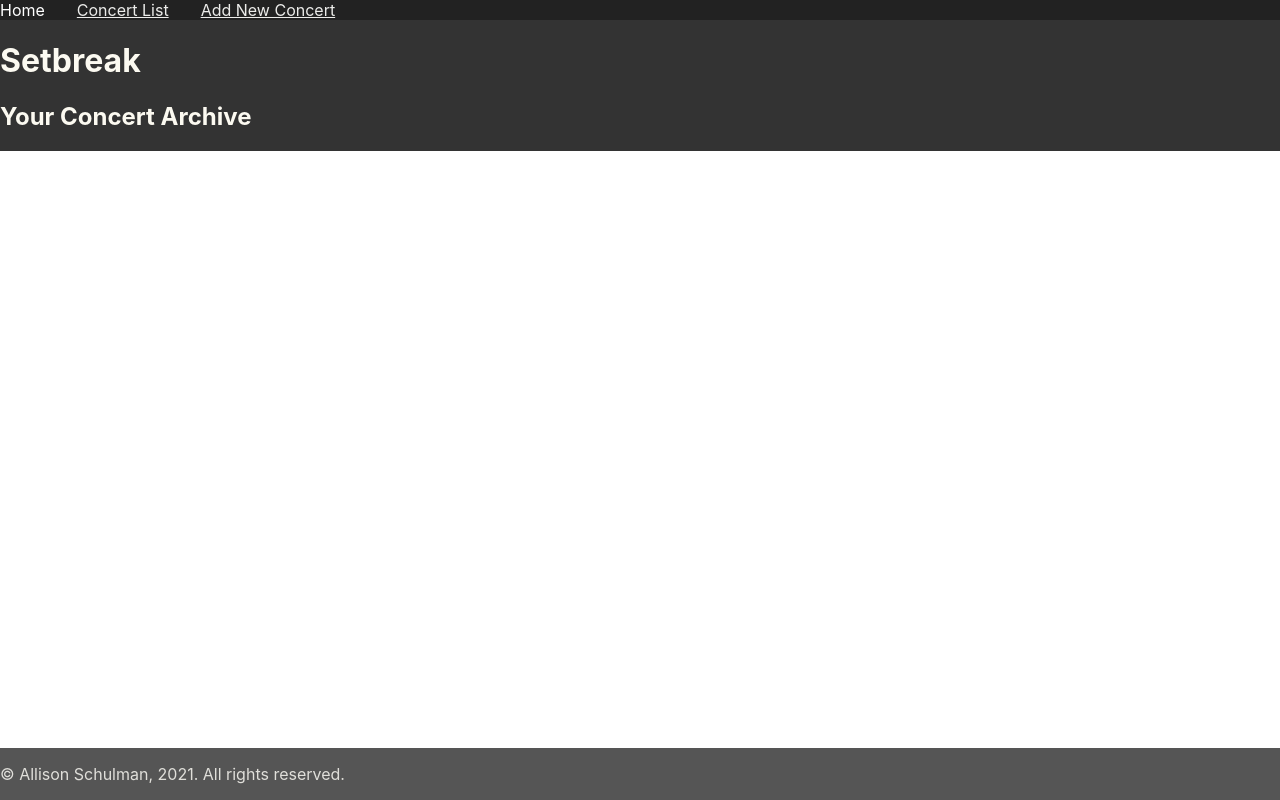
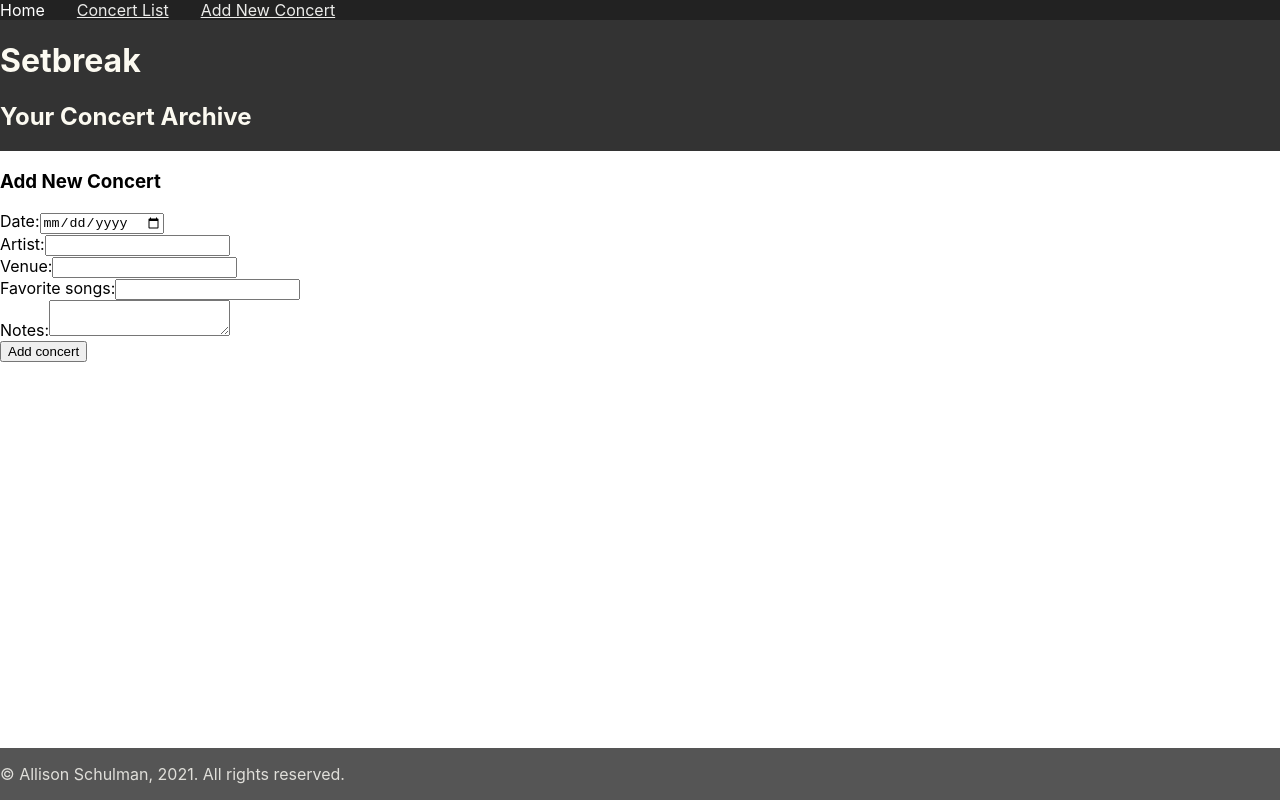
Before and after one commit to sneakin-allie/Setbreak, a React (Create React App) app: page /add in a window 1280 px wide. Built offline with nearby package versions, Linux system fonts and the light colour scheme; no server answers; the HTML template or start-up script is replaced by a standard one.

Commit message:
Created a new endpoint for new user signup

```diff
--- a/src/AddConcertForm/AddConcertForm.js
+++ b/src/AddConcertForm/AddConcertForm.js
@@ -11,7 +11,8 @@ class AddConcertForm extends React.Component {
             venue: "",
             songs: "",
             notes: "",
-            id: ""
+            id: "",
+            errorMessage: null
         }
     }
 
@@ -51,7 +52,7 @@ class AddConcertForm extends React.Component {
                 this.props.onAddConcert(result)
                 this.props.history.push('/list')
             })
-            .catch(error => this.setState({ error }))
+            .catch(error => this.setState({ errorMessage: "Invalid credentials" }))
     }
 
     render() {
--- a/src/App.js
+++ b/src/App.js
@@ -120,7 +120,7 @@ class App extends React.Component {
               }
             />
             <Route
-              path="/new"
+              path="/add"
               render={(routeProps) =>
                 <AddConcertForm
                   {...routeProps}
--- a/src/Nav/Nav.js
+++ b/src/Nav/Nav.js
@@ -12,7 +12,7 @@ class Nav extends React.Component {
                 <Link to="/list">
                     Concert List
                 </Link>
-                <Link to="/new">
+                <Link to="/add">
                     Add New Concert
                 </Link>
             </div>
--- a/src/SignUpForm/SignUpForm.js
+++ b/src/SignUpForm/SignUpForm.js
@@ -57,7 +57,7 @@ class SignUpForm extends React.Component {
             })
         } else {
 
-            fetch(config.obj.API_ENDPOINT + `/api/users`, {
+            fetch(config.obj.API_ENDPOINT + `/api/users/new`, {
                 method: 'POST',
                 body: JSON.stringify(newUser),
                 headers: {
@@ -72,7 +72,7 @@ class SignUpForm extends React.Component {
                 })
                 .then(result => {
                     this.props.onSignUp(result);
-                    this.props.history.push('/new')
+                    this.props.history.push('/add')
                 })
                 .catch(error => this.setState({ error }))
         }
--- a/src/config.js
+++ b/src/config.js
@@ -1,6 +1,6 @@
 const obj = {
-    API_ENDPOINT:  process.env.REACT_APP_API_ENDPOINT || `https://mighty-reef-98621.herokuapp.com/`,
-    // API_ENDPOINT: `http://localhost:8000`,
+    API_ENDPOINT: `http://localhost:8000`,
+    // API_ENDPOINT: `https://mighty-reef-98621.herokuapp.com/`,
 }
 
 export default obj;
```
